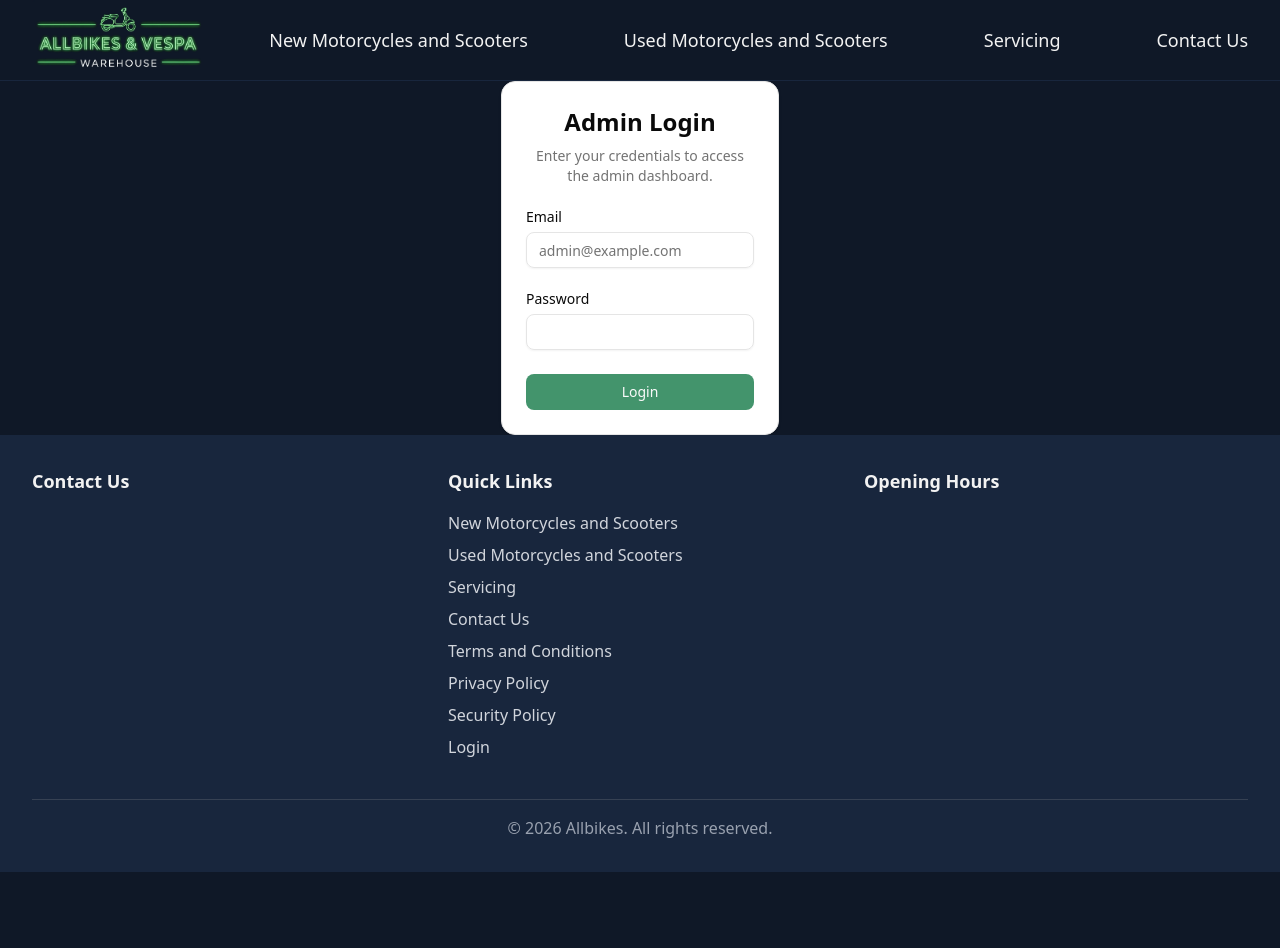
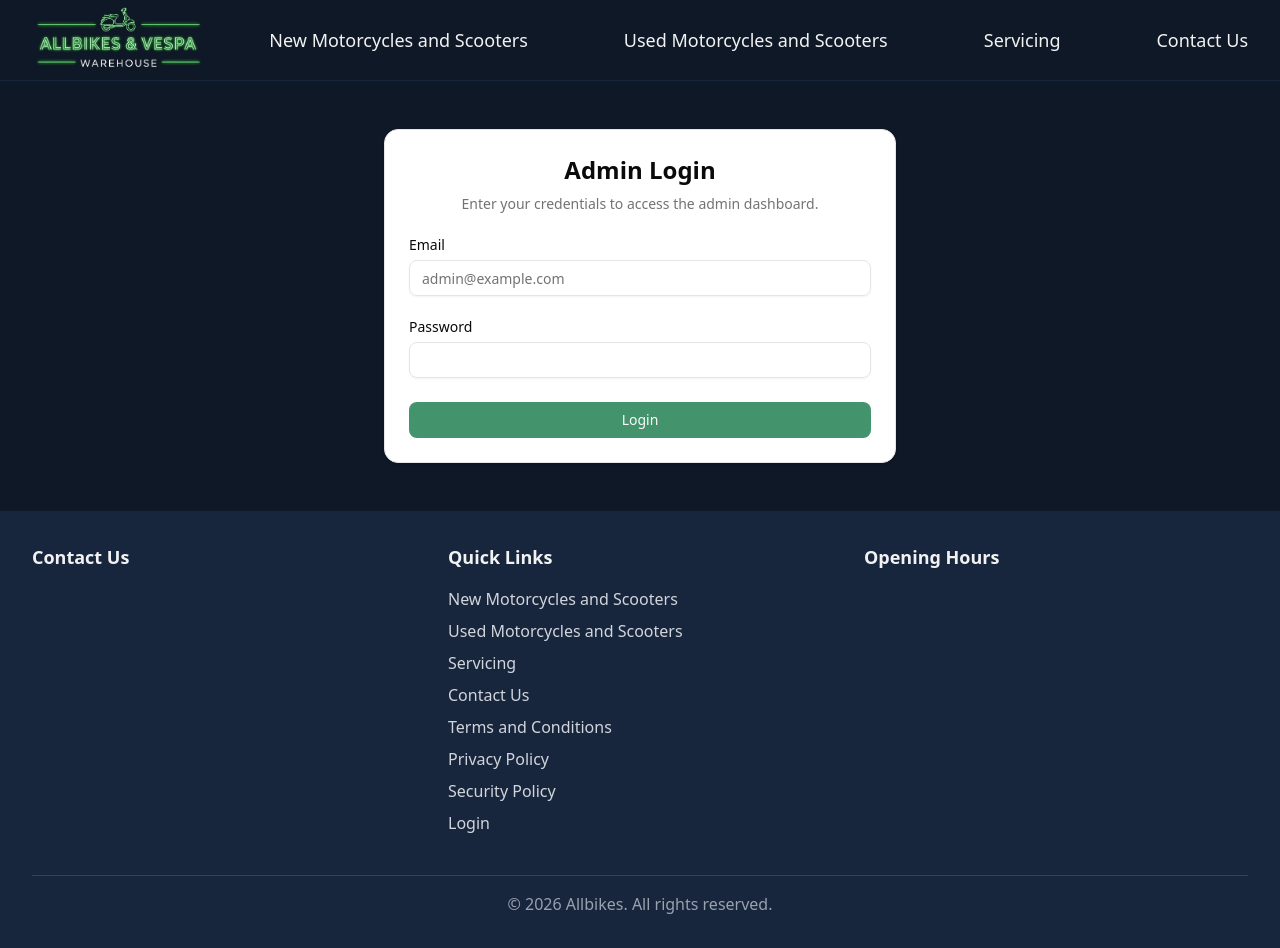
Before and after one commit to ethanbetts63/allbikes, a React (Vite) app in the folder frontend/: page /login in a window 1280 px wide. Before the commit the page ends 872 px from the top, so only its background shows below. Built offline with nearby package versions, Linux system fonts and the light colour scheme; no server answers.

Commit message:
checkpoint

```diff
--- a/frontend/src/pages/ContactPage.tsx
+++ b/frontend/src/pages/ContactPage.tsx
@@ -6,6 +6,7 @@ import { Button } from '@/components/ui/button';
 import { Phone, Mail } from 'lucide-react';
 import { useSiteSettings } from '@/context/SiteSettingsContext';
 import OtherSites from '../components/OtherSites';
+import Breadcrumb from '../components/Breadcrumb';
 
 const otherSitesData = [
     {
@@ -26,6 +27,11 @@ const ContactPage: React.FC = () => {
     const { settings } = useSiteSettings();
     const description = "Our Perth workshop is your one-stop shop for motorcycle and scooter servicing and tyre fitting. Our experienced mechanics are here to help you with anything you need. We are located in Dianella, just a short ride from the city.";
 
+    const breadcrumbItems = [
+        { name: 'Home', href: '/' },
+        { name: 'Contact Us', href: '/contact' }
+    ];
+
     return (
         <div>
             <Hero
@@ -33,11 +39,12 @@ const ContactPage: React.FC = () => {
                 description={description}
                 imageUrl={SymImage}
             />
+            <Breadcrumb items={breadcrumbItems} />
 
             {settings && (
                 <div className="bg-background py-0">
                     <div className="container mx-auto flex flex-col items-center justify-center text-center">
-                        <div className="mt-10 flex flex-col sm:flex-row items-center justify-center gap-6">
+                        <div className="mt-2 flex flex-col sm:flex-row items-center justify-center gap-6">
                             <a href={`tel:${settings.phone_number}`} className="hidden sm:block">
                                 <Button size="lg">
                                     <Phone className="mr-2 h-6 w-6" />
--- a/frontend/src/pages/LoginPage.tsx
+++ b/frontend/src/pages/LoginPage.tsx
@@ -3,14 +3,14 @@ import Seo from '@/components/Seo';
 
 const LoginPage = () => {
   return (
-    <div className="bg-background flex h-full flex-col items-center justify-center">
+    <div className="bg-background flex h-full flex-col items-center justify-center py-12">
       <Seo
         title="Admin Login | Allbikes Vespa Warehouse"
         description="Login to the Allbikes Vespa Warehouse administration dashboard."
         canonicalPath="/login"
         noindex={true}
       />
-      <LoginForm />
+      <LoginForm className="w-full max-w-lg" />
     </div>
   );
 };
```
